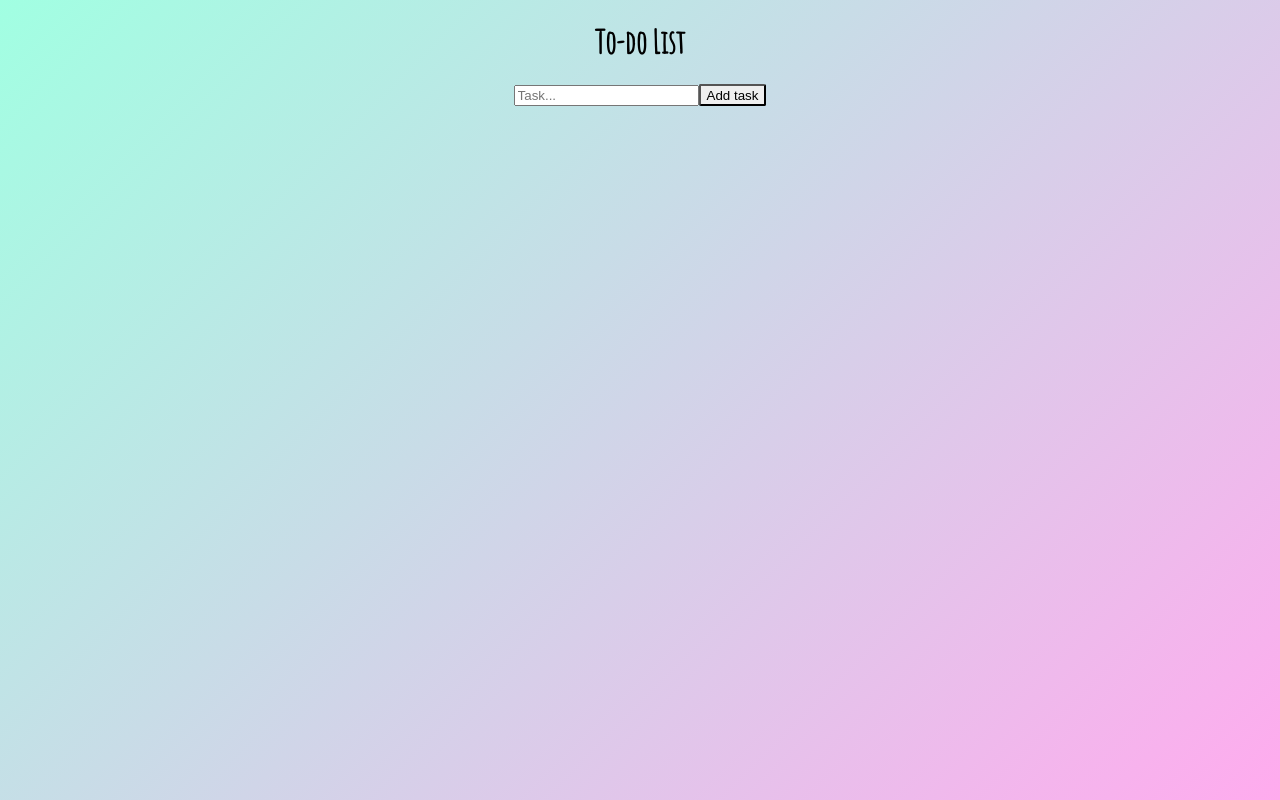
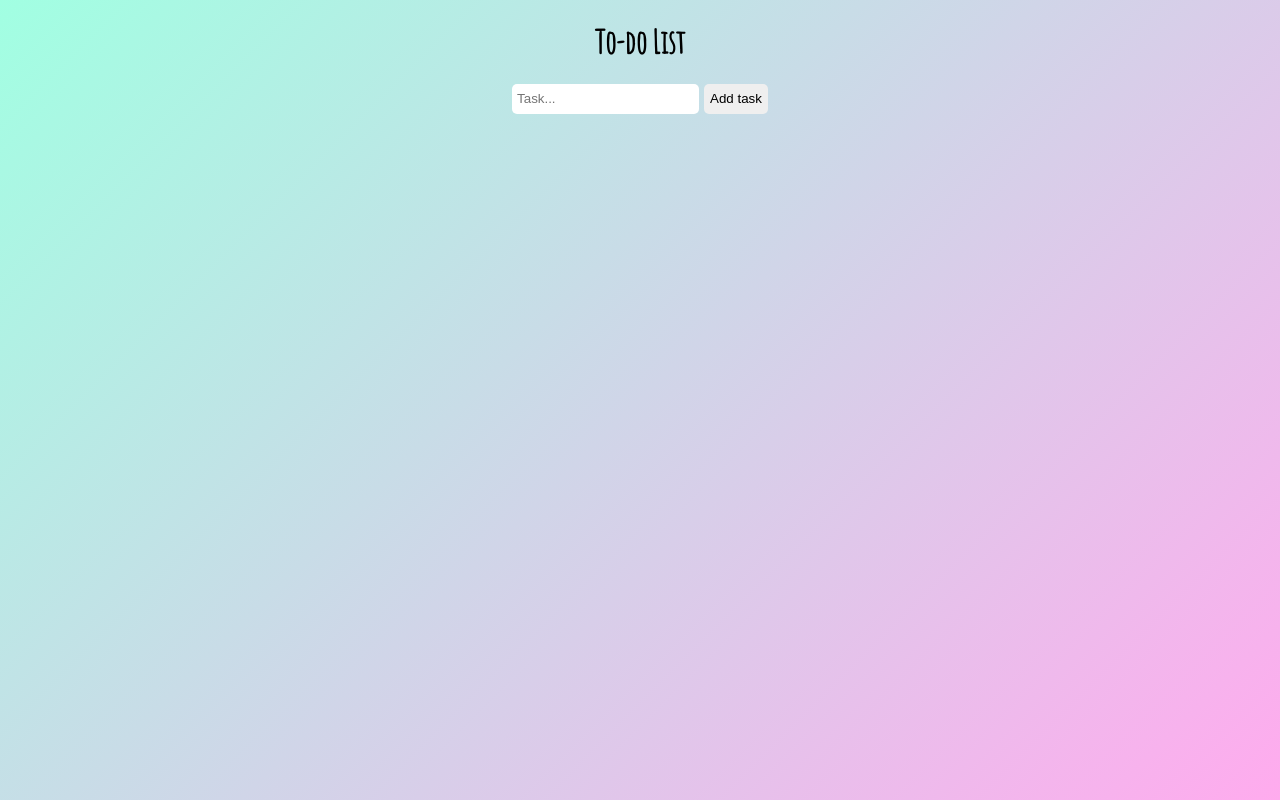
Before and after one commit to Max1mmus/to-do-list-React, a React (Create React App) app: page / in a window 1280 px wide. Built offline with nearby package versions, Linux system fonts and the light colour scheme.

Commit message:
button styles added

```diff
--- a/src/index.css
+++ b/src/index.css
@@ -17,6 +17,13 @@ code {
 form {
   width: max-content;
   margin: auto;
+}
+
+form input {
+  height: 20px;
+  border-radius: 5px;
+  border: none;
+  padding: 5px;
 }
 
 h1 {
@@ -47,7 +54,7 @@ li {
 }
 
 li:hover {
-  background-color: #00CDB00D;
+  background-color: #8EFFEF57;
 }
 
 input[type=checkbox]:checked + span {
@@ -58,15 +65,17 @@ input[type=checkbox] {
   outline: none;
 }
 
-.submitBtn {
-  border-radius: 2px;
-  height: 22px;
-}
 .list {
   list-style: none;
 }
 
-.deleteBtn {
+button {
   margin-left: 5px;
   height: 30px;
+  border-radius: 5px;
+  border: none;
 }
+
+button:hover {
+  cursor: pointer;
+}
```
